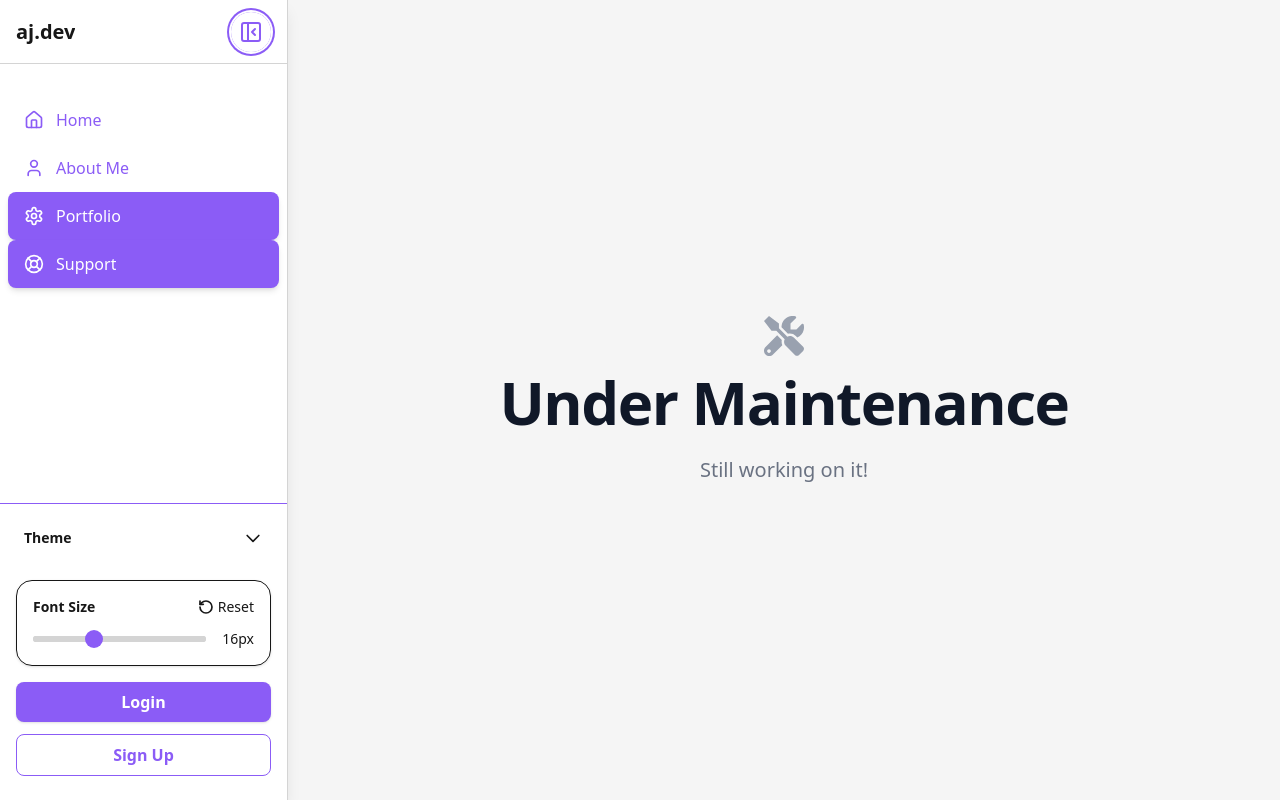
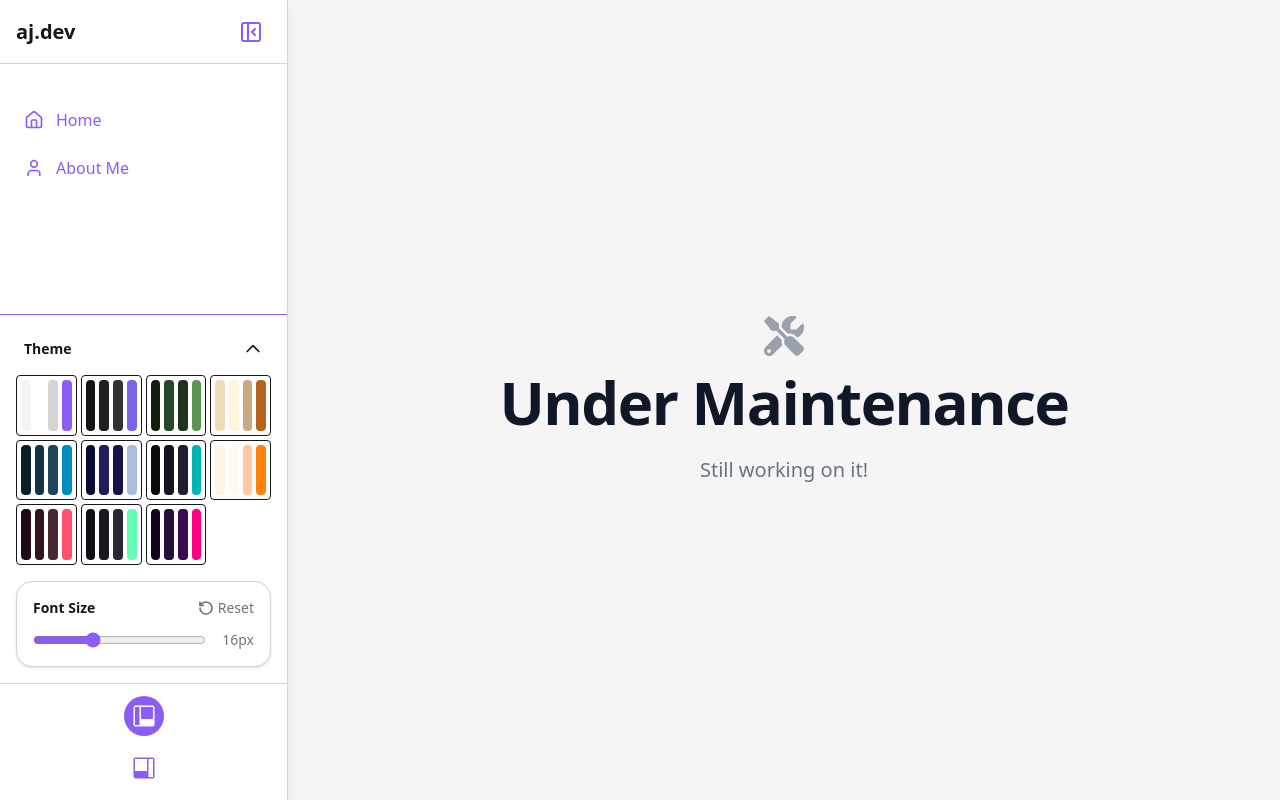
Before and after one commit to ajSeadler/stoic, a React (Vite) app: page /comingsoon in a window 1280 px wide. Both pictures are taken after a click on the button 36 px from the left and 31 px from the top of the page. Built offline with nearby package versions, Linux system fonts and the light colour scheme.

Commit message:
movable sidebar

```diff
--- a/src/AppLayout.tsx
+++ b/src/AppLayout.tsx
@@ -1,6 +1,7 @@
-import React from "react";
+import React, { useEffect, useState } from "react";
 import AppSidebar from "./AppSidebar";
 import { useTheme } from "./useTheme";
+import { SidebarOpen } from "lucide-react";
 
 interface AppLayoutProps {
   children: React.ReactNode;
@@ -8,57 +9,78 @@ interface AppLayoutProps {
 
 const AppLayout: React.FC<AppLayoutProps> = ({ children }) => {
   const [theme, setTheme] = useTheme();
-  const [sidebarCollapsed, setSidebarCollapsed] = React.useState(true);
+  const [sidebarCollapsed, setSidebarCollapsed] = useState(true);
+  const [sidebarPosition, setSidebarPosition] = useState<
+    "left" | "right" | "top" | "bottom"
+  >("left");
 
-  const toggleSidebar = () => setSidebarCollapsed((c) => !c);
+  const [isMobile, setIsMobile] = useState(false);
+  useEffect(() => {
+    const update = () => setIsMobile(window.innerWidth < 768);
+    update();
+    window.addEventListener("resize", update);
+    return () => window.removeEventListener("resize", update);
+  }, []);
+
+  const toggleSidebar = () => setSidebarCollapsed((prev) => !prev);
+
+  const getOffsetClass = () => {
+    if (isMobile) return "";
+    switch (sidebarPosition) {
+      case "left":
+        return sidebarCollapsed ? "md:ml-16" : "md:ml-72";
+      case "right":
+        return sidebarCollapsed ? "md:mr-16" : "md:mr-72";
+      case "top":
+        return sidebarCollapsed ? "mt-16" : "mt-72";
+      case "bottom":
+        return sidebarCollapsed ? "mb-16" : "mb-72";
+      default:
+        return "";
+    }
+  };
 
   return (
     <div
-      className="app-layout relative min-h-screen w-full flex flex-col-reverse md:flex-row font-sans"
+      className="app-layout relative min-h-screen w-full font-sans"
       style={{
         backgroundColor: "rgb(var(--background))",
         color: "rgb(var(--copy-primary))",
       }}
     >
+      {/* ⬅️ Sidebar: shown if not mobile or mobile + open */}
+      {(isMobile && !sidebarCollapsed) || !isMobile ? (
         <AppSidebar
           theme={theme}
           setTheme={setTheme}
           collapsed={sidebarCollapsed}
           toggleCollapsed={toggleSidebar}
+          position={sidebarPosition}
+          setPosition={setSidebarPosition}
         />
+      ) : null}
 
-      <div
-        className={`
-          flex-1 relative transition-all duration-300 ease-in-out
-          ${sidebarCollapsed ? "md:ml-16" : "md:ml-72"}
-          flex flex-col min-h-screen
-        `}
-      >
-        {/* Sidebar toggle button for mobile */}
-        {/* <button
+      {/* 🍔 Mobile Toggle Button */}
+      <button
         onClick={toggleSidebar}
         aria-label={sidebarCollapsed ? "Open menu" : "Close menu"}
-          className="md:hidden fixed top-4 left-4 z-50 p-2 rounded-full shadow transition"
-          style={{
-            backgroundColor: "rgb(var(--card))",
-            border: "1px solid rgb(var(--border))",
-          }}
+        className="md:hidden fixed top-4 left-4 z-50 p-2 rounded-full shadow"
       >
         {sidebarCollapsed ? (
           <SidebarOpen
             className="h-6 w-6"
-              style={{ color: "rgb(var(--copy-primary))" }}
+            style={{ color: "rgb(var(--cta))" }}
           />
         ) : (
-            <SidebarClose
-              className="h-6 w-6"
-              style={{ color: "rgb(var(--copy-primary))" }}
-            />
+          <></>
         )}
-        </button> */}
+      </button>
 
-        {/* Main content area */}
-        <main className="flex-1 flex justify-center items-center w-full h-full">
+      {/* 📦 Main content with layout offset */}
+      <div
+        className={`transition-all duration-300 ease-in-out ${getOffsetClass()}`}
+      >
+        <main className="flex-1 flex justify-center items-center w-full min-h-screen">
           {children}
         </main>
       </div>
--- a/src/AppSidebar.tsx
+++ b/src/AppSidebar.tsx
@@ -1,21 +1,17 @@
-import {
-  SidebarOpen,
-  SidebarClose,
-  Home,
-  User,
-  Settings,
-  LifeBuoy,
-} from "lucide-react";
+import { SidebarOpen, SidebarClose, Home, User } from "lucide-react";
 import ThemeSwitcher from "./ThemeSwitcher";
 import FontSizeControl from "./FontSizeControl";
 import { useEffect, useState } from "react";
 import { Link, useLocation } from "react-router-dom";
+import { VscLayoutPanelLeft, VscLayoutPanelRight } from "react-icons/vsc";
 
 interface AppSidebarProps {
   theme: string;
   setTheme: (theme: string) => void;
   collapsed: boolean;
   toggleCollapsed: () => void;
+  position: "left" | "right" | "top" | "bottom";
+  setPosition: (pos: "left" | "right" | "top" | "bottom") => void;
 }
 
 const AppSidebar: React.FC<AppSidebarProps> = ({
@@ -23,14 +19,14 @@ const AppSidebar: React.FC<AppSidebarProps> = ({
   setTheme,
   collapsed,
   toggleCollapsed,
+  position,
+  setPosition,
 }) => {
   const location = useLocation();
 
   const links = [
     { to: "/", label: "Home", Icon: Home },
     { to: "/about", label: "About Me", Icon: User },
-    { to: "/comingsoon", label: "Portfolio", Icon: Settings },
-    { to: "/comingsoon", label: "Support", Icon: LifeBuoy },
   ];
 
   const [isDesktop, setIsDesktop] = useState(false);
@@ -42,41 +38,99 @@ const AppSidebar: React.FC<AppSidebarProps> = ({
     return () => window.removeEventListener("resize", handleResize);
   }, []);
 
+  // “open” = not collapsed
   const desktopOpen = !collapsed;
   const mobileOpen = !collapsed && !isDesktop;
 
+  //
+  // Build the wrapper class string based on position + open/collapse + screen size
+  //
+  let wrapperClass = `
+    fixed z-50
+    bg-[rgb(var(--card))] border-[rgb(var(--border))] shadow-lg
+    flex flex-col transition-all duration-300 ease-in-out
+  `;
+
+  if (position === "left") {
+    wrapperClass += `
+      top-0 left-0 h-full border-r
+      ${
+        isDesktop
+          ? desktopOpen
+            ? "w-72 translate-x-0"
+            : "w-16 translate-x-0"
+          : mobileOpen
+          ? "w-full translate-x-0"
+          : "w-0 -translate-x-full"
+      }
+    `;
+  } else if (position === "right") {
+    wrapperClass += `
+      top-0 right-0 h-full border-l
+      ${
+        isDesktop
+          ? desktopOpen
+            ? "w-72 translate-x-0"
+            : "w-16 translate-x-0"
+          : mobileOpen
+          ? "w-full translate-x-0"
+          : "w-0 translate-x-full"
+      }
+    `;
+  } else if (position === "top") {
+    wrapperClass += `
+      top-0 left-0 w-full border-b
+      ${
+        isDesktop
+          ? desktopOpen
+            ? "h-72 translate-y-0"
+            : "h-16 translate-y-0"
+          : mobileOpen
+          ? "h-72 translate-y-0"
+          : "h-0 -translate-y-full"
+      }
+    `;
+  } else {
+    // position === "bottom"
+    wrapperClass += `
+      bottom-0 left-0 w-full border-t
+      ${
+        isDesktop
+          ? desktopOpen
+            ? "h-72 translate-y-0"
+            : "h-16 translate-y-0"
+          : mobileOpen
+          ? "h-72 translate-y-0"
+          : "h-0 translate-y-full"
+      }
+    `;
+  }
+
+  // Determine if we’re in a horizontal “strip” mode (top/bottom) or a vertical sidebar (left/right)
+  const isHorizontal = position === "top" || position === "bottom";
+
   return (
     <>
-      {/* Overlay on mobile */}
+      {/* Overlay on mobile, covers entire viewport whenever sidebar is open */}
       {mobileOpen && (
         <div
           role="presentation"
-          className="fixed inset-0 z-30 bg-[rgba(var(--copy-primary),0.5)] backdrop-blur-sm"
+          className="fixed inset-0 z-40 bg-black/40"
           onClick={toggleCollapsed}
           aria-hidden="true"
           tabIndex={-1}
         />
       )}
 
-      <aside
-        aria-label="Primary sidebar"
+      <aside aria-label="Primary sidebar" className={wrapperClass}>
+        {/* ───────── Header ───────── */}
+        <div
           className={`
-          fixed top-0 left-0 z-[999] h-full
-          bg-[rgb(var(--card))] border-r border-[rgb(var(--border))]
-          shadow-lg flex flex-col transition-transform duration-300 ease-in-out
-          ${
-            isDesktop
-              ? desktopOpen
-                ? "w-72 md:translate-x-0"
-                : "w-16 md:translate-x-0"
-              : mobileOpen
-              ? "w-full translate-x-0"
-              : "-translate-x-full w-0"
-          }
+            flex items-center h-16
+            px-4 border-b border-[rgb(var(--border))] select-none
           `}
         >
-        {/* Header */}
-        <div className="flex items-center h-16 px-4 border-b border-[rgb(var(--border))] select-none">
+          {/* Show “aj.dev” text only when open (desktopOpen or mobileOpen) */}
           {(desktopOpen || mobileOpen) && (
             <span
               className="text-xl font-bold truncate"
@@ -92,8 +146,7 @@ const AppSidebar: React.FC<AppSidebarProps> = ({
             aria-label={desktopOpen ? "Collapse sidebar" : "Expand sidebar"}
             aria-expanded={desktopOpen}
             type="button"
-            className="ml-auto p-2 rounded-full hover:bg-[rgba(var(--cta),0.2)] transition-colors
-              focus:outline-none focus:ring-2 focus:ring-[rgb(var(--cta))] focus:ring-offset-2 "
+            className="ml-auto p-2 rounded-full hover:bg-[rgba(var(--cta),0.2)] transition-colors"
           >
             {collapsed ? (
               <SidebarOpen
@@ -111,14 +164,16 @@ const AppSidebar: React.FC<AppSidebarProps> = ({
           </button>
         </div>
 
-        {/* Navigation */}
+        {/* ───────── Navigation (always vertical) ───────── */}
+        {(isDesktop || mobileOpen) && (
           <nav
-          className="flex-1 overflow-y-auto mt-6 pt-2"
+            className={`flex-1 overflow-y-auto ${
+              isHorizontal ? "mt-4 pt-2" : "mt-6 pt-2"
+            }`}
             aria-label="Primary navigation"
           >
             {links.map(({ to, label, Icon }) => {
               const isActive = location.pathname === to;
-
               return (
                 <Link
                   key={to}
@@ -137,7 +192,6 @@ const AppSidebar: React.FC<AppSidebarProps> = ({
                         : "text-[rgb(var(--cta))]"
                     }
                     hover:text-[rgb(var(--card))] hover:bg-[rgba(var(--cta),0.3)]
-                  focus:outline-none focus:ring-2 focus:ring-[rgb(var(--cta))] focus:ring-offset-1
                   `}
                   aria-current={isActive ? "page" : undefined}
                   tabIndex={0}
@@ -158,8 +212,9 @@ const AppSidebar: React.FC<AppSidebarProps> = ({
                     <span
                       className="
                         absolute left-full ml-2 whitespace-nowrap
-                      bg-[rgb(var(--cta))] text-[rgb(var(--card))] p-1 rounded-md text-sm opacity-0
-                      group-hover:opacity-100 transition-opacity duration-300 pointer-events-none shadow-lg
+                        bg-[rgb(var(--cta))] text-[rgb(var(--card))] p-1 rounded-md text-sm
+                        opacity-0 group-hover:opacity-100 transition-opacity duration-300
+                        pointer-events-none shadow-lg
                       "
                       role="tooltip"
                     >
@@ -170,42 +225,53 @@ const AppSidebar: React.FC<AppSidebarProps> = ({
               );
             })}
           </nav>
+        )}
 
-        {/* Divider */}
-        {desktopOpen && (
+        {/* ───────── Divider + Controls (only when vertical & open) ───────── */}
+        {!collapsed && !isHorizontal && (
+          <>
             <div
               className="border-t my-4"
               style={{ borderColor: "rgb(var(--cta))" }}
             />
-        )}
-
-        {/* Controls */}
-        {desktopOpen && (
             <div className="px-4 space-y-4 mb-4">
               <ThemeSwitcher theme={theme} setTheme={setTheme} />
               <FontSizeControl />
             </div>
+          </>
         )}
 
-        {/* Bottom buttons */}
-        {desktopOpen && (
-          <div className="mt-auto px-4 pb-6 space-y-3">
+        {/* ───────── Position‐Picker Icons (visible whenever header is at least h-16) ───────── */}
+        {(isDesktop || mobileOpen) && (
+          <div className="flex flex-col items-center gap-3 px-4 py-3 border-t border-[rgb(var(--border))]">
             <button
-              type="button"
-              className="relative z-10 w-full font-semibold rounded-lg px-4 py-2 shadow-sm transition-shadow
-                bg-[rgb(var(--cta))] text-[rgb(var(--card))] hover:bg-[rgb(var(--cta-active))] focus:outline-none
-                focus:ring-2 focus:ring-[rgb(var(--cta))] focus:ring-offset-2"
+              onClick={() => setPosition("left")}
+              aria-label="Move sidebar to left"
+              className={`
+                p-2 rounded-full transition-colors
+                ${
+                  position === "left"
+                    ? "bg-[rgb(var(--cta))] text-[rgb(var(--card))]"
+                    : "text-[rgb(var(--cta))] hover:bg-[rgba(var(--cta),0.2)]"
+                }
+              `}
             >
-              Login
+              <VscLayoutPanelRight className="w-6 h-6" />
             </button>
 
             <button
-              type="button"
-              className="relative z-10 w-full font-semibold rounded-lg px-4 py-2 border
-                border-[rgb(var(--cta))] text-[rgb(var(--cta))] hover:bg-[rgb(var(--cta-active))] hover:text-[rgb(var(--card))]
-                transition-colors focus:outline-none focus:ring-2 focus:ring-[rgb(var(--cta))] focus:ring-offset-2"
+              onClick={() => setPosition("right")}
+              aria-label="Move sidebar to right"
+              className={`
+                p-2 rounded-full transition-colors
+                ${
+                  position === "right"
+                    ? "bg-[rgb(var(--cta))] text-[rgb(var(--card))]"
+                    : "text-[rgb(var(--cta))] hover:bg-[rgba(var(--cta),0.2)]"
+                }
+              `}
             >
-              Sign Up
+              <VscLayoutPanelLeft className="w-6 h-6" />
             </button>
           </div>
         )}
--- a/src/FontSizeControl.tsx
+++ b/src/FontSizeControl.tsx
@@ -33,12 +33,30 @@ const FontSizeControl = () => {
   };
 
   return (
-    <div className="flex flex-col gap-3 p-4 rounded-2xl bg-card border border-border shadow-sm w-full max-w-sm">
+    <div
+      className="flex flex-col gap-3 p-4 rounded-2xl border shadow-sm w-full max-w-sm"
+      style={{
+        backgroundColor: "rgb(var(--card))",
+        borderColor: "rgb(var(--border))",
+      }}
+    >
       <div className="flex items-center justify-between">
-        <h2 className="text-sm font-semibold text-copy">Font Size</h2>
+        <h2
+          className="text-sm font-semibold"
+          style={{ color: "rgb(var(--copy))" }}
+        >
+          Font Size
+        </h2>
         <button
           onClick={handleReset}
-          className="flex items-center text-copy-secondary hover:text-cta transition text-sm gap-1"
+          className="flex items-center text-sm gap-1 transition cursor-pointer"
+          style={{ color: "rgb(var(--copy-secondary))" }}
+          onMouseEnter={(e) =>
+            (e.currentTarget.style.color = "rgb(var(--cta))")
+          }
+          onMouseLeave={(e) =>
+            (e.currentTarget.style.color = "rgb(var(--copy-secondary))")
+          }
           aria-label="Reset font size"
         >
           <RotateCcw size={16} className="stroke-[2.5]" />
@@ -55,9 +73,15 @@ const FontSizeControl = () => {
           step={1}
           value={fontSize}
           onChange={handleChange}
-          className="w-full accent-cta"
+          className="w-full cursor-pointer"
+          style={{
+            accentColor: "rgb(var(--cta))",
+          }}
         />
-        <span className="text-sm text-copy-secondary w-10 text-right">
+        <span
+          className="text-sm w-10 text-right"
+          style={{ color: "rgb(var(--copy-secondary))" }}
+        >
           {fontSize}px
         </span>
       </div>
--- a/src/ThemeSwitcher.tsx
+++ b/src/ThemeSwitcher.tsx
@@ -80,7 +80,7 @@ const themeColors: Record<
 const themes = Object.keys(themeColors);
 
 const ThemeSwitcher: React.FC<ThemeSwitcherProps> = ({ theme, setTheme }) => {
-  const [expanded, setExpanded] = useState(false);
+  const [expanded, setExpanded] = useState(true);
 
   // On mount, read from localStorage
   useEffect(() => {
@@ -102,7 +102,7 @@ const ThemeSwitcher: React.FC<ThemeSwitcherProps> = ({ theme, setTheme }) => {
         onClick={() => setExpanded(!expanded)}
         aria-expanded={expanded}
         aria-controls="theme-switcher-panel"
-        className="flex items-center justify-between w-full px-2 py-2 font-semibold text-sm text-copy-secondary hover:text-cta focus:outline-none focus:ring-2 focus:ring-cta rounded"
+        className="flex items-center justify-between w-full px-2 py-2 font-semibold text-sm text-copy-secondary  hover:text-[rgb(var(--card))] hover:bg-[rgba(var(--cta),0.3)] cursor-pointer rounded"
       >
         <span>Theme</span>
         <svg
```
Lines whose indentation alone changed are shown as unchanged.
